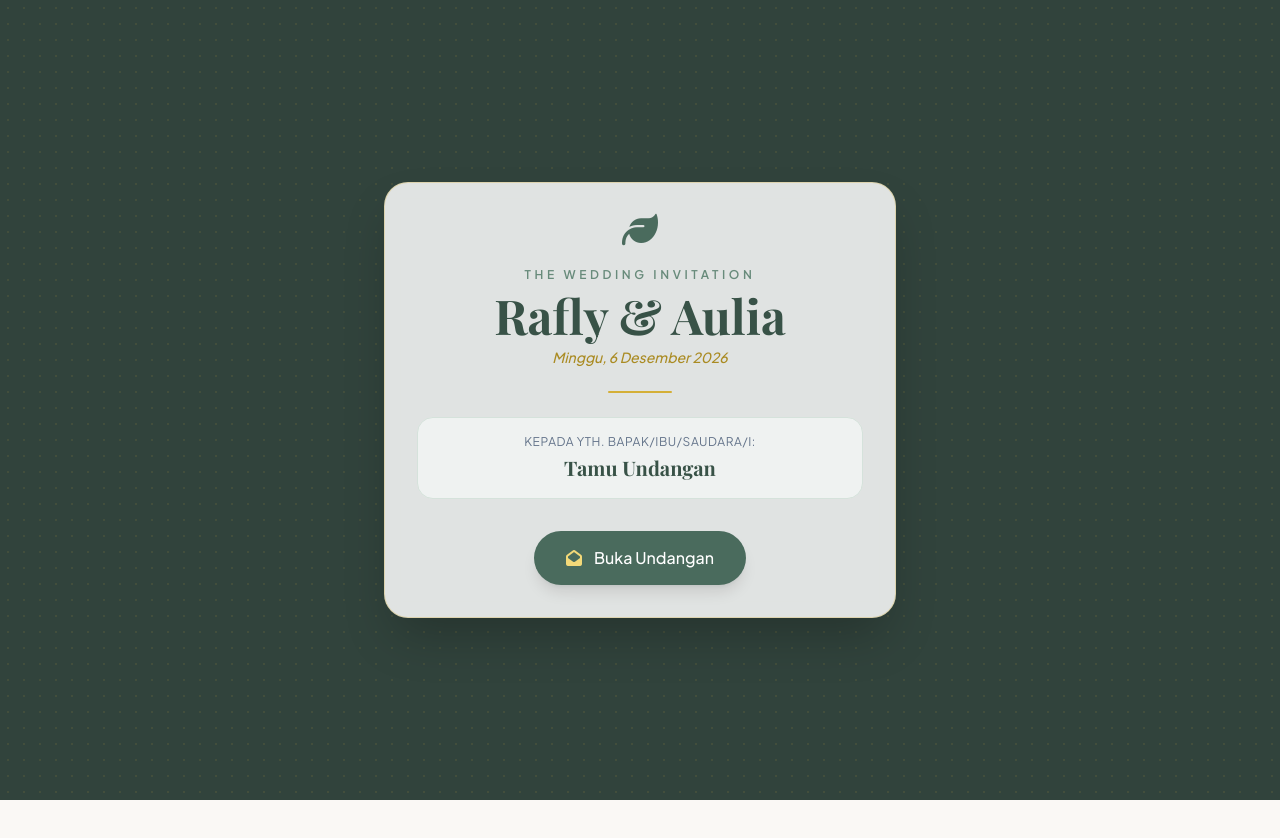
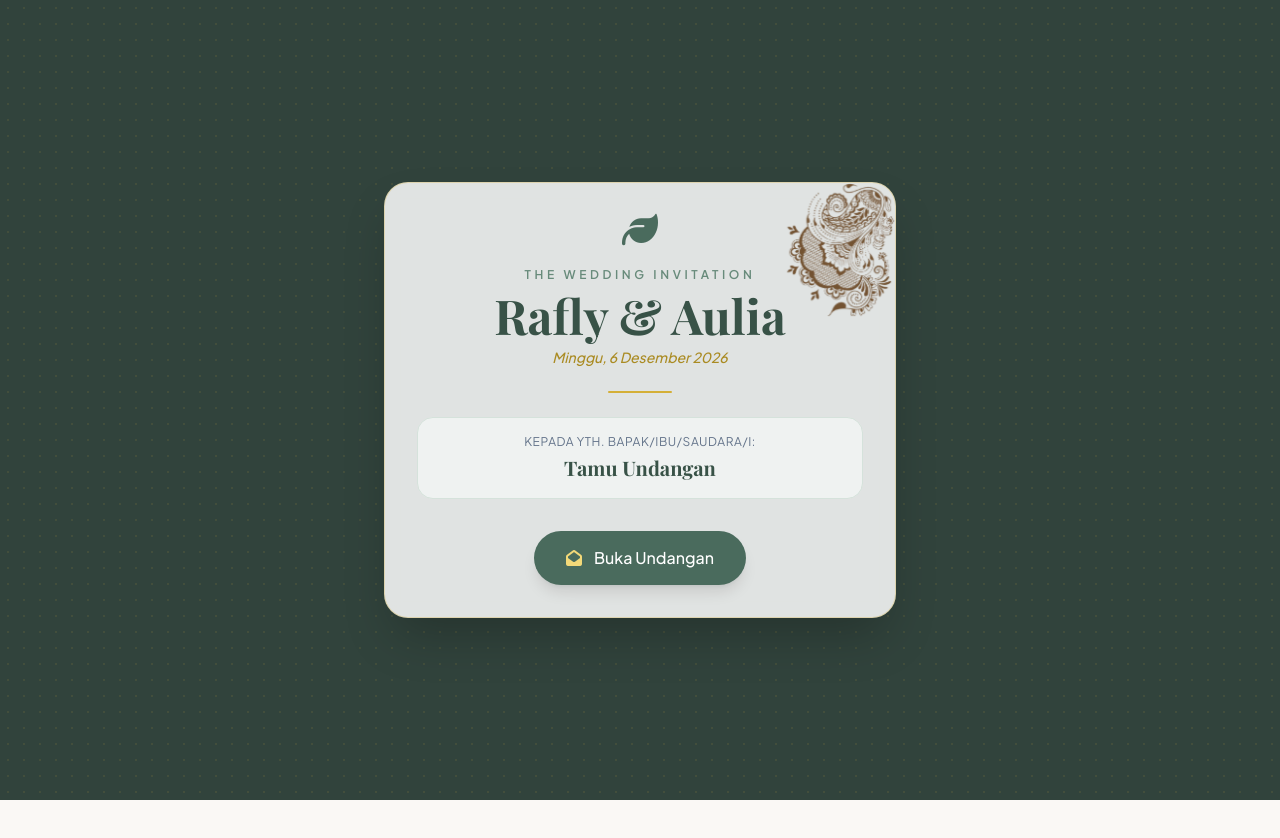
Before and after one commit to rizkybaca/rafly-aulia, a plain HTML site: page index.html in a window 1280 px wide. Shown: the top 838 px of the page. Drawn offline with nearby package versions, Linux system fonts and the light colour scheme; no server answers; a web font is replaced by a local one.

Commit message:
edit jpg to png

```diff
--- a/index.html
+++ b/index.html
@@ -281,7 +281,7 @@
             right: 0;
             width: 110px;
             height: 110px;
-            background-image: url('ornamen-jawa.jpg');
+            background-image: url('ornamen-jawa.png');
             background-size: contain;
             background-repeat: no-repeat;
             background-position: top right;
```
